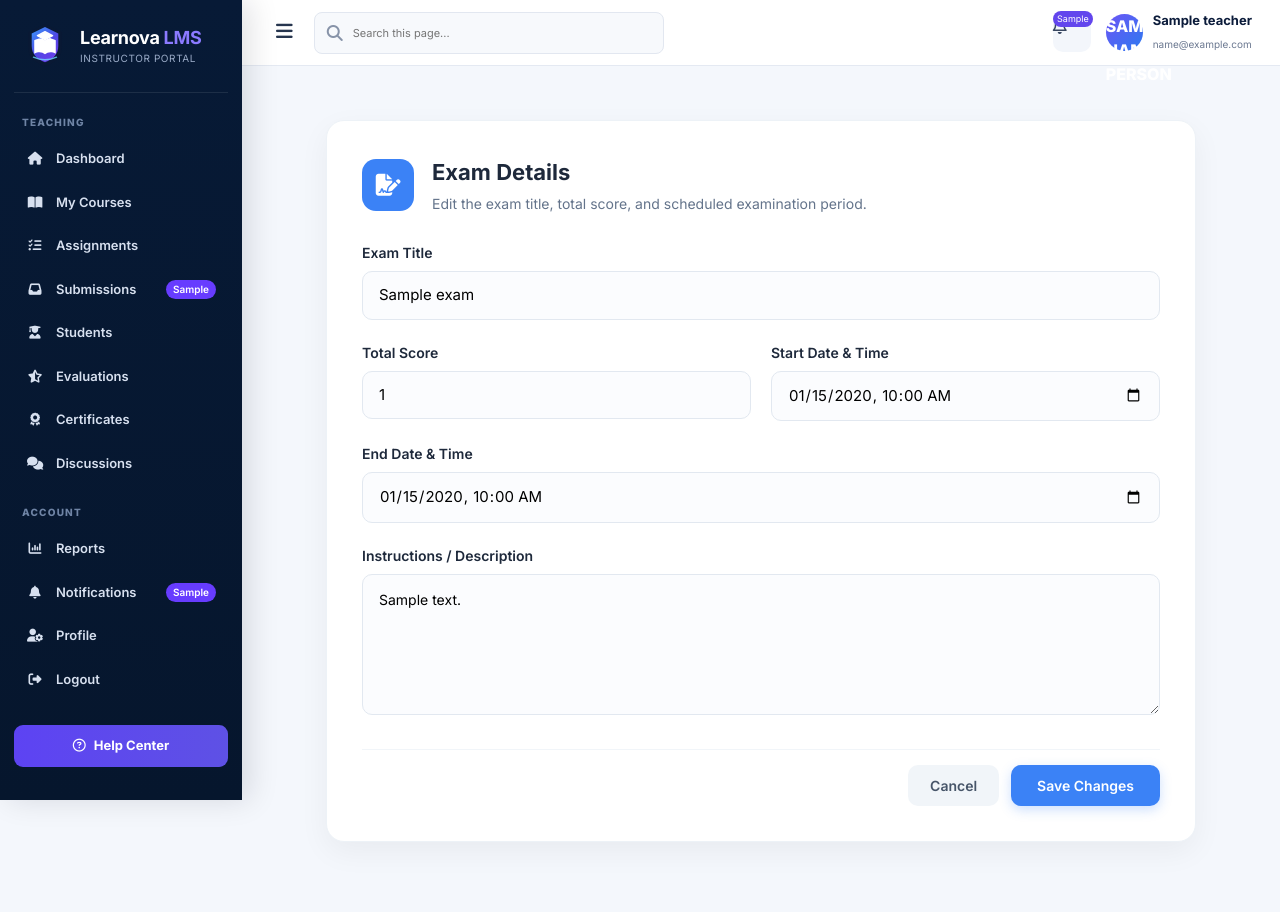
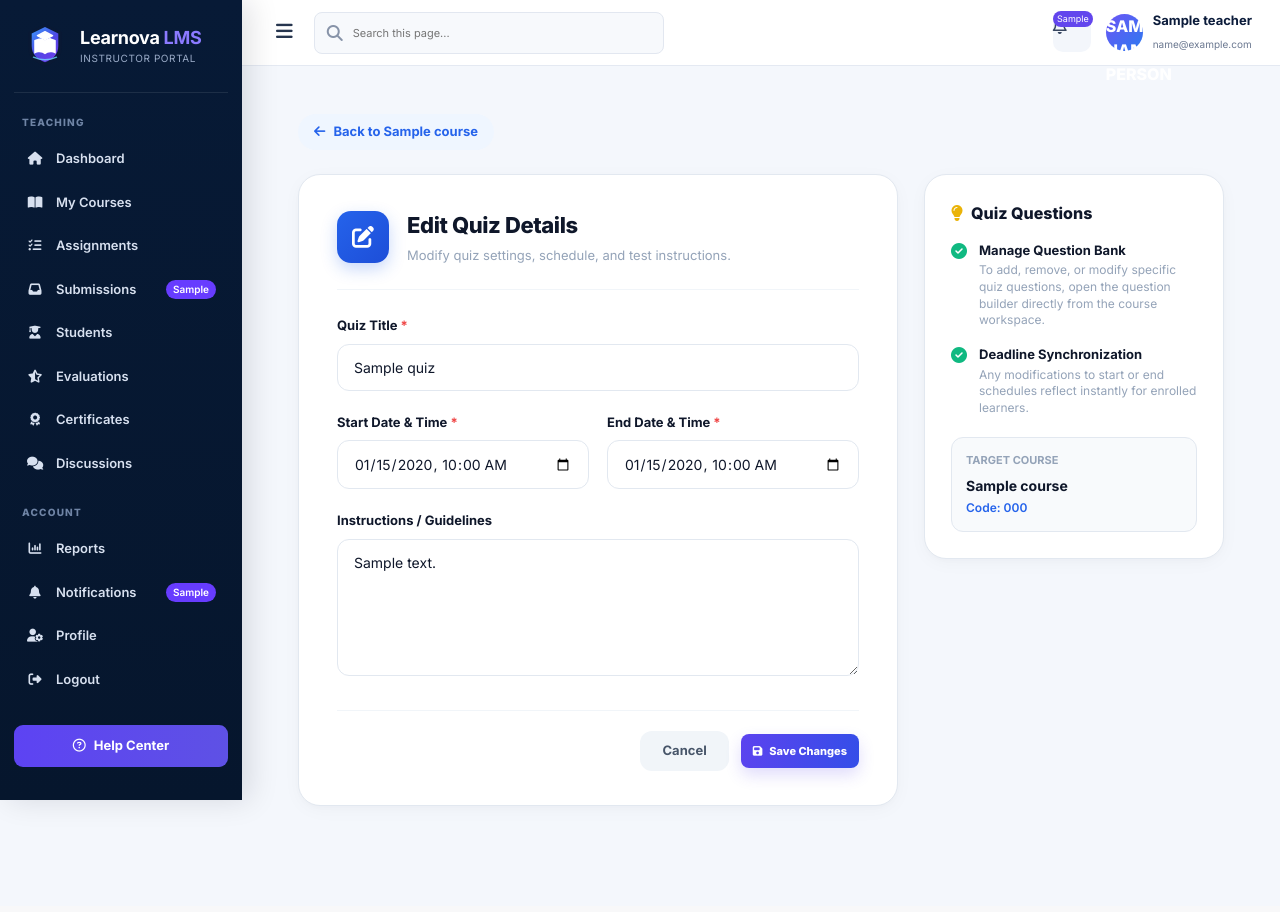
Before and after one commit to sanad-shat/Learnova-LMS-Platform, a Python web app: template ecms/app/templates/teacher/edit_exam.html in a window 1280 px wide. After the commit the page ends 808 px from the top, so only its background shows below. Run offline with Jinja, Linux system fonts and the light colour scheme; the template is opened without the code that fills it: most values are stand-ins (such as "Sample title", 1, 10 or a date in 2020).

Commit message:
Update edit_exam.html

```diff
--- a/ecms/app/templates/teacher/edit_exam.html
+++ b/ecms/app/templates/teacher/edit_exam.html
@@ -1,60 +1,390 @@
 {% extends "teacher/base.html" %}
-{% block title %}Edit Exam | {{ course.name }}{% endblock %}
+{% block title %}Edit Quiz | {{ course.name }}{% endblock %}
 
 {% block content %}
-<div class="form-page-container" style="max-width: 900px; margin: 30px auto; padding: 0 15px;">
-  <div class="card" style="background: #ffffff; border-radius: 18px; box-shadow: 0 10px 30px rgba(0,0,0,0.05); border: 1px solid #edf2f7; padding: 35px;">
+<style>
+  :root {
+    --primary: #2563eb;
+    --primary-dark: #1d4ed8;
+    --primary-light: #eff6ff;
+    --card-bg: #ffffff;
+    --page-bg: #f8fafc;
+    --text-primary: #0f172a;
+    --text-secondary: #475569;
+    --text-muted: #94a3b8;
+    --border-normal: #e2e8f0;
+    --border-subtle: #f1f5f9;
+    --radius-xl: 22px;
+    --radius-lg: 16px;
+    --radius-md: 12px;
+    --shadow-card: 0 4px 20px -2px rgba(15, 23, 42, 0.04), 0 2px 6px -1px rgba(15, 23, 42, 0.02);
+  }
 
-    <!-- Header -->
-    <div style="display: flex; align-items: center; gap: 18px; margin-bottom: 28px;">
-      <div style="width: 52px; height: 52px; background: #3b82f6; border-radius: 14px; display: flex; align-items: center; justify-content: center; color: #fff; font-size: 22px;">
-        <i class="fa-solid fa-file-signature"></i>
+  .full-page-wrapper {
+    max-width: 1440px;
+    margin: 0 auto;
+    padding: 24px 28px 60px;
+  }
+
+  .header-actions-bar {
+    display: flex;
+    justify-content: space-between;
+    align-items: center;
+    margin-bottom: 24px;
+    gap: 16px;
+  }
+  .back-navigation {
+    display: inline-flex;
+    align-items: center;
+    gap: 8px;
+    font-size: 13px;
+    font-weight: 700;
+    color: var(--primary);
+    background: #eff6ff;
+    padding: 8px 16px;
+    border-radius: 30px;
+    text-decoration: none;
+    transition: all 0.2s;
+  }
+  .back-navigation:hover {
+    background: #2563eb;
+    color: #ffffff;
+    transform: translateX(-2px);
+  }
+
+  .layout-grid {
+    display: grid;
+    grid-template-columns: 2fr 1fr;
+    gap: 26px;
+    align-items: start;
+  }
+
+  .main-form-card {
+    background: var(--card-bg);
+    border: 1px solid var(--border-normal);
+    border-radius: var(--radius-xl);
+    padding: 34px 38px;
+    box-shadow: var(--shadow-card);
+  }
+
+  .form-head-block {
+    display: flex;
+    align-items: center;
+    gap: 18px;
+    padding-bottom: 24px;
+    margin-bottom: 26px;
+    border-bottom: 1px solid var(--border-subtle);
+  }
+  .head-icon-box {
+    width: 52px;
+    height: 52px;
+    border-radius: 14px;
+    background: linear-gradient(135deg, #2563eb 0%, #1d4ed8 100%);
+    color: #ffffff;
+    display: flex;
+    align-items: center;
+    justify-content: center;
+    font-size: 22px;
+    box-shadow: 0 6px 16px rgba(37, 99, 235, 0.25);
+    flex-shrink: 0;
+  }
+  .head-texts h1 {
+    font-size: 22px;
+    font-weight: 800;
+    color: var(--text-primary);
+    margin: 0 0 4px;
+    letter-spacing: -0.4px;
+  }
+  .head-texts p {
+    font-size: 13px;
+    color: var(--text-muted);
+    margin: 0;
+  }
+
+  .form-field-group {
+    margin-bottom: 22px;
+  }
+  .form-row-2col {
+    display: grid;
+    grid-template-columns: 1fr 1fr;
+    gap: 18px;
+  }
+  .field-label {
+    display: block;
+    font-size: 13px;
+    font-weight: 700;
+    color: var(--text-primary);
+    margin-bottom: 8px;
+  }
+  .field-label .required-mark {
+    color: #ef4444;
+  }
+  .field-input, .field-textarea {
+    width: 100%;
+    border: 1.5px solid var(--border-normal);
+    border-radius: var(--radius-md);
+    padding: 12px 16px;
+    font-size: 14px;
+    color: var(--text-primary);
+    background: #ffffff;
+    outline: none;
+    transition: all 0.2s cubic-bezier(0.4, 0, 0.2, 1);
+  }
+  .field-input:focus, .field-textarea:focus {
+    border-color: var(--primary);
+    box-shadow: 0 0 0 4px rgba(37, 99, 235, 0.1);
+  }
+  .field-textarea {
+    resize: vertical;
+    line-height: 1.6;
+  }
+
+  .form-actions-row {
+    display: flex;
+    justify-content: flex-end;
+    align-items: center;
+    gap: 12px;
+    margin-top: 28px;
+    padding-top: 20px;
+    border-top: 1px solid var(--border-subtle);
+  }
+  .btn-form-cancel {
+    display: inline-flex;
+    align-items: center;
+    padding: 10px 22px;
+    border-radius: var(--radius-md);
+    background: #f1f5f9;
+    color: var(--text-secondary);
+    font-size: 13px;
+    font-weight: 700;
+    text-decoration: none;
+    transition: all 0.2s;
+  }
+  .btn-form-cancel:hover {
+    background: #e2e8f0;
+    color: var(--text-primary);
+  }
+  .btn-form-submit {
+    display: inline-flex;
+    align-items: center;
+    gap: 8px;
+    padding: 10px 26px;
+    border-radius: var(--radius-md);
+    background: var(--primary);
+    color: #ffffff;
+    font-size: 13px;
+    font-weight: 700;
+    border: none;
+    cursor: pointer;
+    box-shadow: 0 4px 14px rgba(37, 99, 235, 0.25);
+    transition: all 0.2s;
+  }
+  .btn-form-submit:hover {
+    background: var(--primary-dark);
+    transform: translateY(-1px);
+    box-shadow: 0 6px 18px rgba(37, 99, 235, 0.35);
+  }
+
+  .sidebar-guide-card {
+    background: var(--card-bg);
+    border: 1px solid var(--border-normal);
+    border-radius: var(--radius-xl);
+    padding: 26px;
+    box-shadow: var(--shadow-card);
+  }
+  .guide-title {
+    font-size: 16px;
+    font-weight: 800;
+    color: var(--text-primary);
+    margin: 0 0 16px;
+    display: flex;
+    align-items: center;
+    gap: 8px;
+  }
+  .guide-item {
+    display: flex;
+    gap: 12px;
+    margin-bottom: 16px;
+  }
+  .guide-item i {
+    color: #10b981;
+    font-size: 16px;
+    margin-top: 2px;
+  }
+  .guide-item-text h5 {
+    margin: 0 0 2px;
+    font-size: 13px;
+    font-weight: 700;
+    color: var(--text-primary);
+  }
+  .guide-item-text p {
+    margin: 0;
+    font-size: 12px;
+    color: var(--text-muted);
+    line-height: 1.4;
+  }
+  .course-context-pill {
+    background: #f8fafc;
+    border: 1px solid var(--border-normal);
+    border-radius: var(--radius-md);
+    padding: 14px;
+    margin-top: 20px;
+  }
+
+  @media (max-width: 1024px) {
+    .layout-grid {
+      grid-template-columns: 1fr;
+    }
+  }
+
+  @media (max-width: 768px) {
+    .full-page-wrapper {
+      padding: 16px 14px 40px;
+    }
+    .main-form-card {
+      padding: 24px 18px;
+    }
+    .form-row-2col {
+      grid-template-columns: 1fr;
+      gap: 12px;
+    }
+    .form-head-block {
+      flex-direction: column;
+      align-items: flex-start;
+      gap: 12px;
+    }
+    .form-actions-row {
+      flex-direction: column-reverse;
+      gap: 10px;
+    }
+    .btn-form-cancel, .btn-form-submit {
+      width: 100%;
+      justify-content: center;
+    }
+  }
+</style>
+
+<div class="full-page-wrapper">
+
+  <div class="header-actions-bar">
+    <a href="{{ url_for('teachers.view_course', teacher_id=teacher.id, course_id=course.id) }}" class="back-navigation">
+      <i class="fa-solid fa-arrow-left"></i> Back to {{ course.name }}
+    </a>
   </div>
-      <div>
-        <h2 style="margin: 0; font-size: 22px; font-weight: 700; color: #1e293b;">Exam Details</h2>
-        <p style="margin: 4px 0 0; color: #64748b; font-size: 14px;">Edit the exam title, total score, and scheduled examination period.</p>
+
+  <div class="layout-grid">
+
+    <div class="main-form-card">
+      <div class="form-head-block">
+        <div class="head-icon-box">
+          <i class="fa-solid fa-pen-to-square"></i>
+        </div>
+        <div class="head-texts">
+          <h1>Edit Quiz Details</h1>
+          <p>Modify quiz settings, schedule, and test instructions.</p>
         </div>
       </div>
 
-    <form method="POST" action="{{ url_for('teachers.edit_exam_page', teacher_id=teacher.id, course_id=course.id, exam_id=exam.id) }}">
+      <form method="POST" action="{{ url_for('teachers.edit_quiz_page', teacher_id=teacher.id, course_id=course.id, quiz_id=quiz.id) }}">
 
-      <!-- Exam Title -->
-      <div style="margin-bottom: 22px;">
-        <label style="display: block; font-weight: 600; color: #1e293b; font-size: 14px; margin-bottom: 8px;">Exam Title</label>
-        <input type="text" name="title" value="{{ exam.title }}" required style="width: 100%; border: 1.5px solid #e2e8f0; border-radius: 10px; padding: 12px 16px; font-size: 15px; outline: none; transition: border-color 0.2s;" onfocus="this.style.borderColor='#3b82f6'" onblur="this.style.borderColor='#e2e8f0'">
+        <div class="form-field-group">
+          <label class="field-label" for="quizTitle">
+            Quiz Title <span class="required-mark">*</span>
+          </label>
+          <input
+            type="text"
+            id="quizTitle"
+            name="title"
+            class="field-input"
+            value="{{ quiz.title }}"
+            required
+            autocomplete="off"
+          >
         </div>
 
-      <!-- Total Score & Dates -->
-      <div style="display: grid; grid-template-columns: 1fr 1fr; gap: 20px; margin-bottom: 22px;">
+        <div class="form-field-group form-row-2col">
           <div>
-          <label style="display: block; font-weight: 600; color: #1e293b; font-size: 14px; margin-bottom: 8px;">Total Score</label>
-          <input type="number" step="0.5" name="total_score" value="{{ exam.total_score }}" required style="width: 100%; border: 1.5px solid #e2e8f0; border-radius: 10px; padding: 12px 16px; font-size: 15px; outline: none; transition: border-color 0.2s;" onfocus="this.style.borderColor='#3b82f6'" onblur="this.style.borderColor='#e2e8f0'">
+            <label class="field-label" for="startDate">
+              Start Date & Time <span class="required-mark">*</span>
+            </label>
+            <input
+              type="datetime-local"
+              id="startDate"
+              name="start_date"
+              class="field-input"
+              value="{{ quiz.start_date.strftime('%Y-%m-%dT%H:%M') if quiz.start_date else '' }}"
+              required
+            >
           </div>
           <div>
-          <label style="display: block; font-weight: 600; color: #1e293b; font-size: 14px; margin-bottom: 8px;">Start Date & Time</label>
-          <input type="datetime-local" name="start_date" value="{{ exam.start_date.strftime('%Y-%m-%dT%H:%M') if exam.start_date else '' }}" required style="width: 100%; border: 1.5px solid #e2e8f0; border-radius: 10px; padding: 12px 16px; font-size: 15px; outline: none; transition: border-color 0.2s;" onfocus="this.style.borderColor='#3b82f6'" onblur="this.style.borderColor='#e2e8f0'">
+            <label class="field-label" for="endDate">
+              End Date & Time <span class="required-mark">*</span>
+            </label>
+            <input
+              type="datetime-local"
+              id="endDate"
+              name="end_date"
+              class="field-input"
+              value="{{ quiz.end_date.strftime('%Y-%m-%dT%H:%M') if quiz.end_date else '' }}"
+              required
+            >
           </div>
         </div>
 
-      <!-- End Date -->
-      <div style="margin-bottom: 22px;">
-        <label style="display: block; font-weight: 600; color: #1e293b; font-size: 14px; margin-bottom: 8px;">End Date & Time</label>
-        <input type="datetime-local" name="end_date" value="{{ exam.end_date.strftime('%Y-%m-%dT%H:%M') if exam.end_date else '' }}" required style="width: 100%; border: 1.5px solid #e2e8f0; border-radius: 10px; padding: 12px 16px; font-size: 15px; outline: none; transition: border-color 0.2s;" onfocus="this.style.borderColor='#3b82f6'" onblur="this.style.borderColor='#e2e8f0'">
+        <div class="form-field-group">
+          <label class="field-label" for="instructions">
+            Instructions / Guidelines
+          </label>
+          <textarea
+            id="instructions"
+            name="description"
+            rows="5"
+            class="field-textarea"
+            placeholder="Add instructions or timing notes..."
+          >{{ quiz.description or '' }}</textarea>
         </div>
 
-      <!-- Description -->
-      <div style="margin-bottom: 28px;">
-        <label style="display: block; font-weight: 600; color: #1e293b; font-size: 14px; margin-bottom: 8px;">Instructions / Description</label>
-        <textarea name="description" rows="5" placeholder="Rules, duration limits, and examination guidelines..." style="width: 100%; border: 1.5px solid #e2e8f0; border-radius: 10px; padding: 14px 16px; font-size: 14px; outline: none; line-height: 1.6; resize: vertical; transition: border-color 0.2s;" onfocus="this.style.borderColor='#3b82f6'" onblur="this.style.borderColor='#e2e8f0'">{{ exam.description or '' }}</textarea>
-      </div>
-
-      <!-- Actions -->
-      <div style="display: flex; justify-content: flex-end; gap: 12px; padding-top: 15px; border-top: 1px solid #f1f5f9;">
-        <a href="{{ url_for('teachers.view_course', teacher_id=teacher.id, course_id=course.id) }}" style="padding: 10px 22px; border-radius: 10px; background: #f1f5f9; color: #475569; text-decoration: none; font-weight: 600; font-size: 14px; border: none; display: inline-flex; align-items: center;">Cancel</a>
-        <button type="submit" style="padding: 10px 26px; border-radius: 10px; background: #3b82f6; color: #fff; font-weight: 600; font-size: 14px; border: none; cursor: pointer; display: inline-flex; align-items: center; box-shadow: 0 4px 12px rgba(59,130,246,0.25);">Save Changes</button>
+        <div class="form-actions-row">
+          <a href="{{ url_for('teachers.view_course', teacher_id=teacher.id, course_id=course.id) }}" class="btn-form-cancel">
+            Cancel
+          </a>
+          <button type="submit" class="btn-form-submit">
+            <i class="fa-solid fa-floppy-disk"></i> Save Changes
+          </button>
         </div>
 
       </form>
     </div>
+
+    <!-- Sidebar Guidelines -->
+    <div class="sidebar-guide-card">
+      <h3 class="guide-title">
+        <i class="fa-solid fa-lightbulb" style="color: #eab308;"></i> Quiz Questions
+      </h3>
+
+      <div class="guide-item">
+        <i class="fa-solid fa-circle-check"></i>
+        <div class="guide-item-text">
+          <h5>Manage Question Bank</h5>
+          <p>To add, remove, or modify specific quiz questions, open the question builder directly from the course workspace.</p>
+        </div>
+      </div>
+
+      <div class="guide-item">
+        <i class="fa-solid fa-circle-check"></i>
+        <div class="guide-item-text">
+          <h5>Deadline Synchronization</h5>
+          <p>Any modifications to start or end schedules reflect instantly for enrolled learners.</p>
+        </div>
+      </div>
+
+      <div class="course-context-pill">
+        <span style="font-size: 11px; text-transform: uppercase; font-weight: 700; color: var(--text-muted); display: block; margin-bottom: 4px;">Target Course</span>
+        <strong style="color: var(--text-primary); font-size: 14px;">{{ course.name }}</strong>
+        <span style="font-size: 12px; color: var(--primary); display: block; margin-top: 2px; font-weight: 600;">Code: {{ course.code }}</span>
+      </div>
+    </div>
+
+  </div>
 </div>
 {% endblock %}
```
Lines whose indentation alone changed are shown as unchanged.
